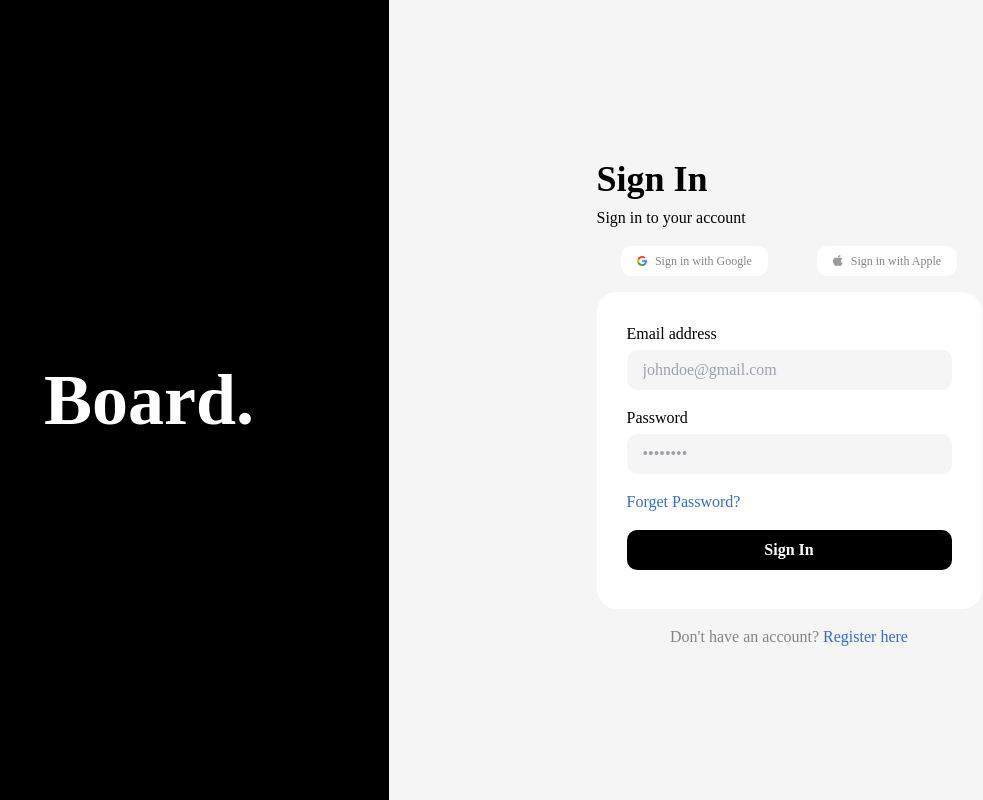
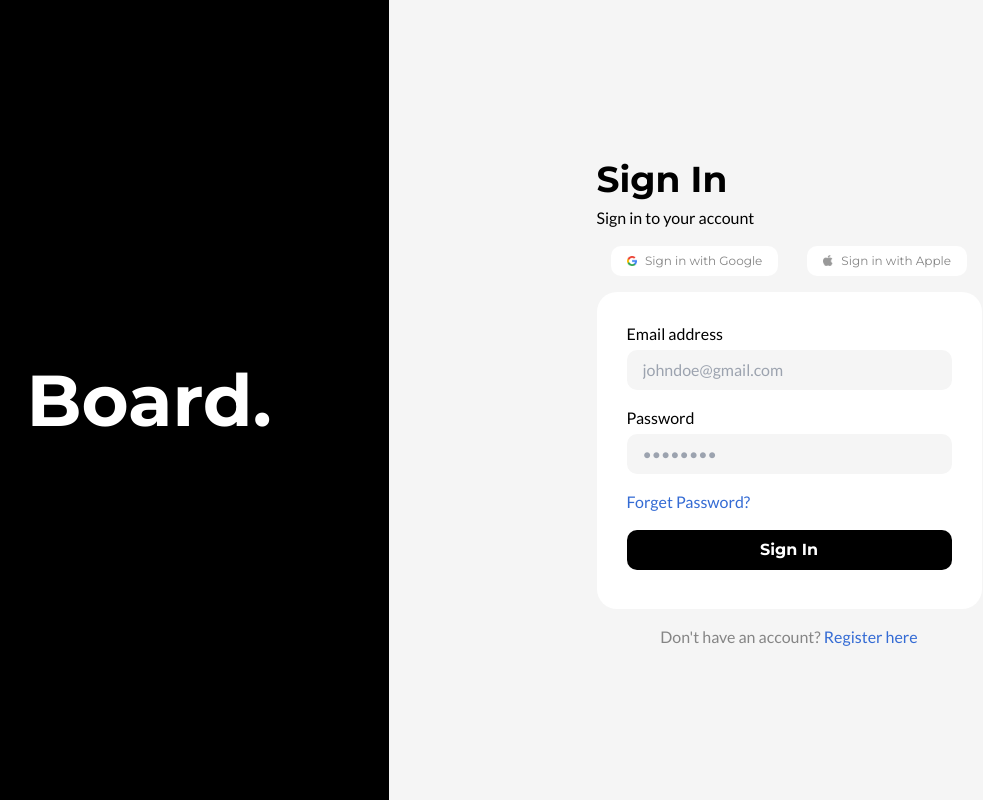
Before and after one commit to Avin008/Listed-Dashboard-Assignment, a Next.js app: page / in a window 1280 px wide. Shown: the whole page, without its empty margins (91-1074 px from the left). Built offline with nearby package versions, Linux system fonts and the light colour scheme.

Commit message:
style: custom fonts on elements

```diff
--- a/src/components/Brand.tsx
+++ b/src/components/Brand.tsx
@@ -1,7 +1,7 @@
 const Brand = () => {
   return (
     <div>
-      <h1 className="text-[72px] font-bold text-white">Board.</h1>
+      <h1 className="font-sans text-[72px] font-bold text-white">Board.</h1>
     </div>
   );
 };
--- a/src/components/CreateAccountLink.tsx
+++ b/src/components/CreateAccountLink.tsx
@@ -1,7 +1,7 @@
 const CreateAccountLink = () => {
   return (
     <div className="flex justify-center text-[16px]">
-      <span className="text-[#858585]">
+      <span className="font-mono text-[#858585]">
         Don't have an account?{" "}
         <span className="text-[#346BD4]">Register here</span>
       </span>
--- a/src/components/FormHeading.tsx
+++ b/src/components/FormHeading.tsx
@@ -1,8 +1,8 @@
 const FormHeading = () => {
   return (
     <div>
-      <h2 className="text-[36px] font-bold">Sign In</h2>
-      <p className="text-[16px]">Sign in to your account</p>
+      <h2 className="font-sans text-[36px] font-bold">Sign In</h2>
+      <p className="font-mono text-[16px]">Sign in to your account</p>
     </div>
   );
 };
--- a/src/components/SignInForm.tsx
+++ b/src/components/SignInForm.tsx
@@ -1,6 +1,6 @@
 const SignInForm = () => {
   return (
-    <form className="h-[317px] space-y-4 rounded-[20px] bg-[#FFFFFF] p-[30px]">
+    <form className="h-[317px] space-y-4 rounded-[20px] bg-[#FFFFFF] p-[30px] font-mono">
       <div className="flex flex-col gap-1">
         <label htmlFor="email">Email address</label>
         <input
@@ -21,7 +21,7 @@ const SignInForm = () => {
         <span className="text-[#346BD4]">Forget Password?</span>
       </div>
       <div className="flex">
-        <button className="h-[40px] w-full rounded-[10px] bg-[#000000] font-bold text-[#FFFFFF]">
+        <button className="h-[40px] w-full rounded-[10px] bg-[#000000] font-sans font-bold text-[#FFFFFF]">
           Sign In
         </button>
       </div>
--- a/src/components/SignInWithServicesButton.tsx
+++ b/src/components/SignInWithServicesButton.tsx
@@ -8,7 +8,7 @@ const SignInWithServicesButton = ({
   text: string;
 }) => {
   return (
-    <button className="flex h-[30px] w-fit items-center gap-2 rounded-[10px] bg-[#FFFFFF] px-4 text-[12px] text-[#858585]">
+    <button className="flex h-[30px] w-fit items-center gap-2 rounded-[10px] bg-[#FFFFFF] px-4 font-sans text-[12px] text-[#858585]">
       <Image src={icon} alt={text} height={10} width={10} /> {text}
     </button>
   );
```
